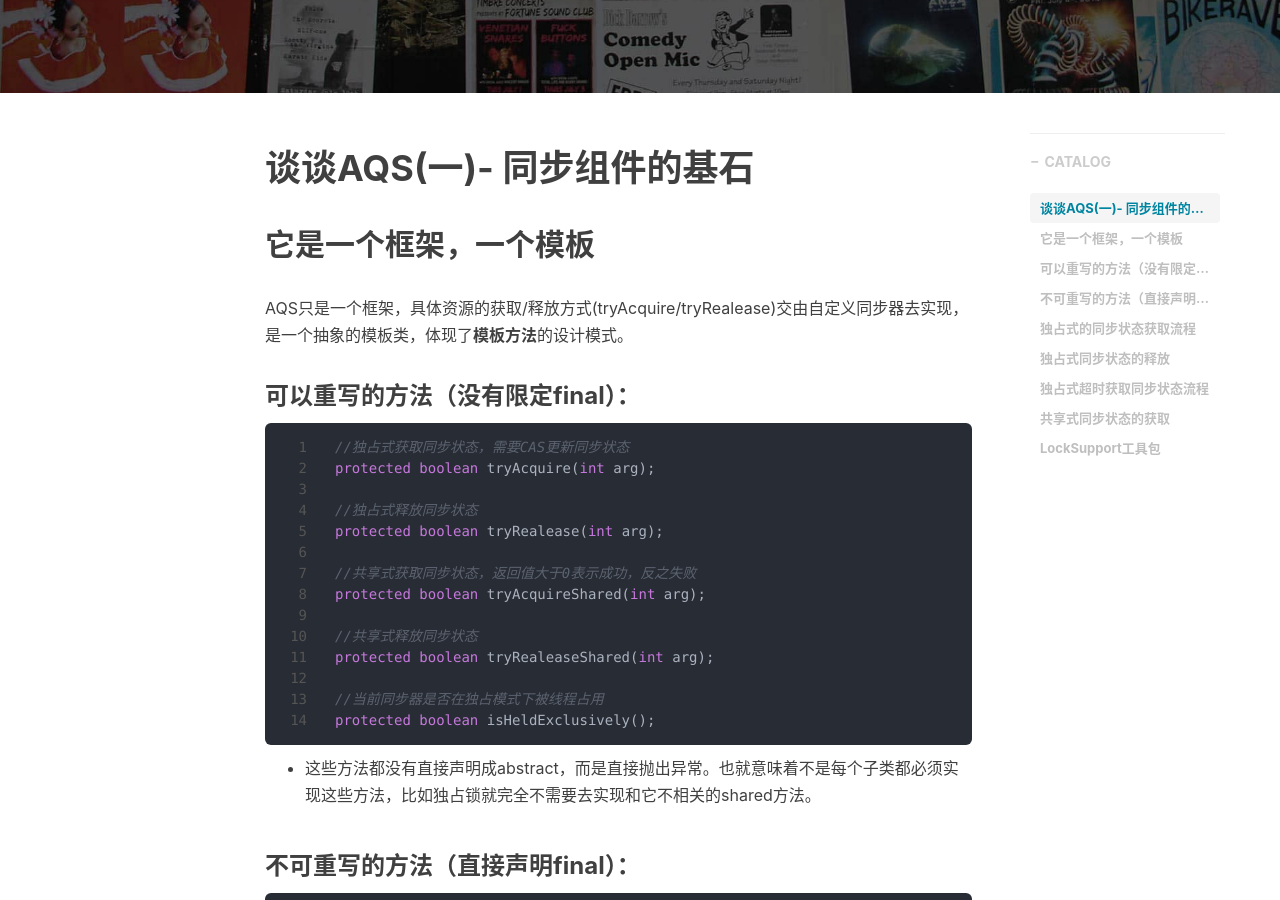
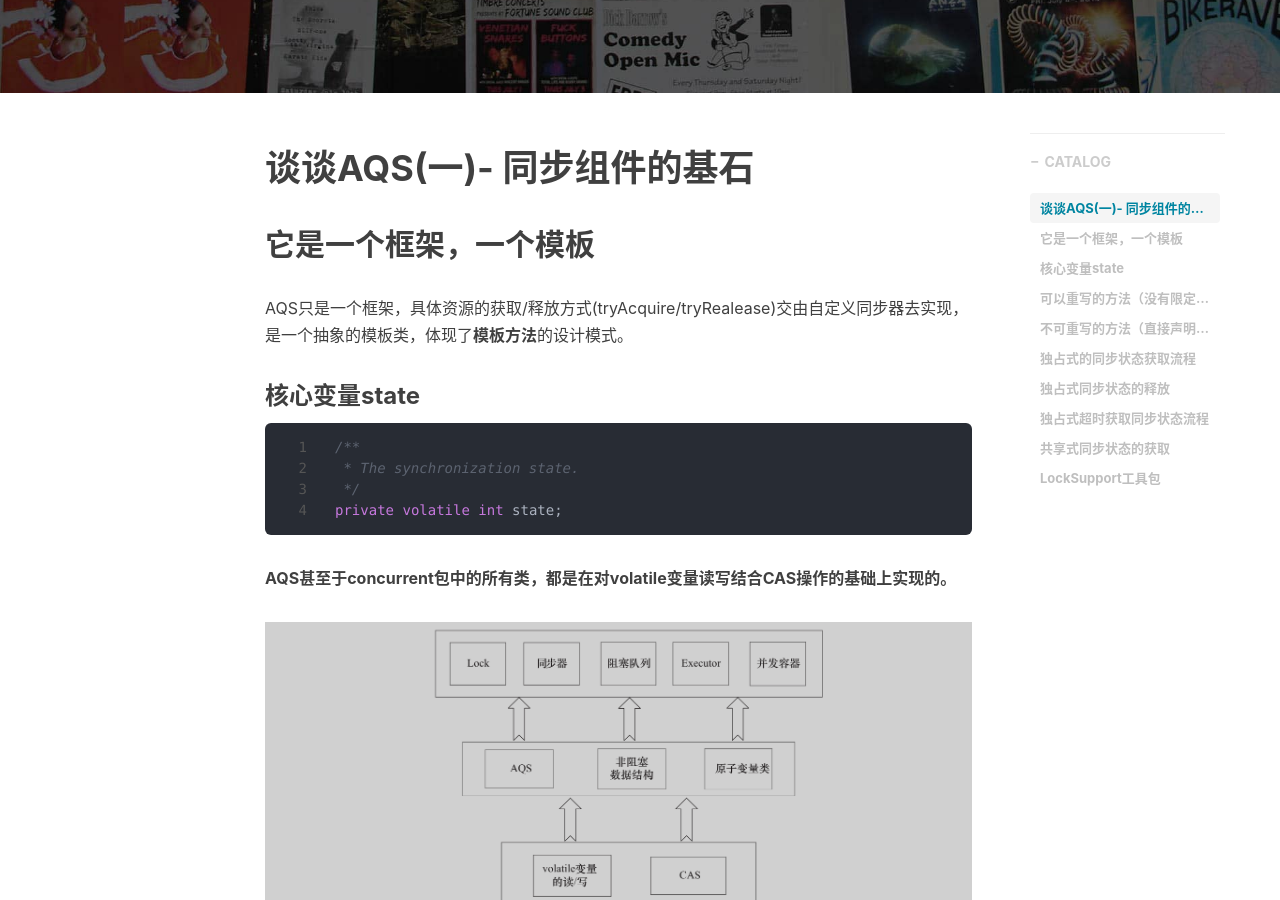
Before and after one commit to TuoAiTang/TuoAiTang.github.io, a Jekyll site: the page built from _posts/2019-05-18-谈谈AQS(一)- 同步组件的基石.md, in a window 1280 px wide and 900 px high, scrolled down 430 px. Built offline with Jekyll 4.4.1, drawn with Linux system fonts in a browser that asks for light colours; nearby versions of some CDN libraries; comment, search, counter and statistics services are not loaded.

Commit message:
bash脚本自动提交

````diff
--- a/_posts/2019-05-18-谈谈AQS(一)- 同步组件的基石.md
+++ b/_posts/2019-05-18-谈谈AQS(一)- 同步组件的基石.md
@@ -14,6 +14,18 @@ tags:
 ## 它是一个框架，一个模板
 
 AQS只是一个框架，具体资源的获取/释放方式(tryAcquire/tryRealease)交由自定义同步器去实现，是一个抽象的模板类，体现了**模板方法**的设计模式。
+
+### 核心变量state
+```java
+/**
+ * The synchronization state.
+ */
+private volatile int state;
+```
+
+**AQS甚至于concurrent包中的所有类，都是在对volatile变量读写结合CAS操作的基础上实现的。**
+
+![concurrent_base](/img/aqs/concurrent_base.png)
 
 ### 可以重写的方法（没有限定final）：
 
````
Also changed, not shown: _posts/2019-5-20-从StampedLock来看乐观锁与悲观锁.md (+1 -1 lines), img/aqs/concurrent_base.png (added).
